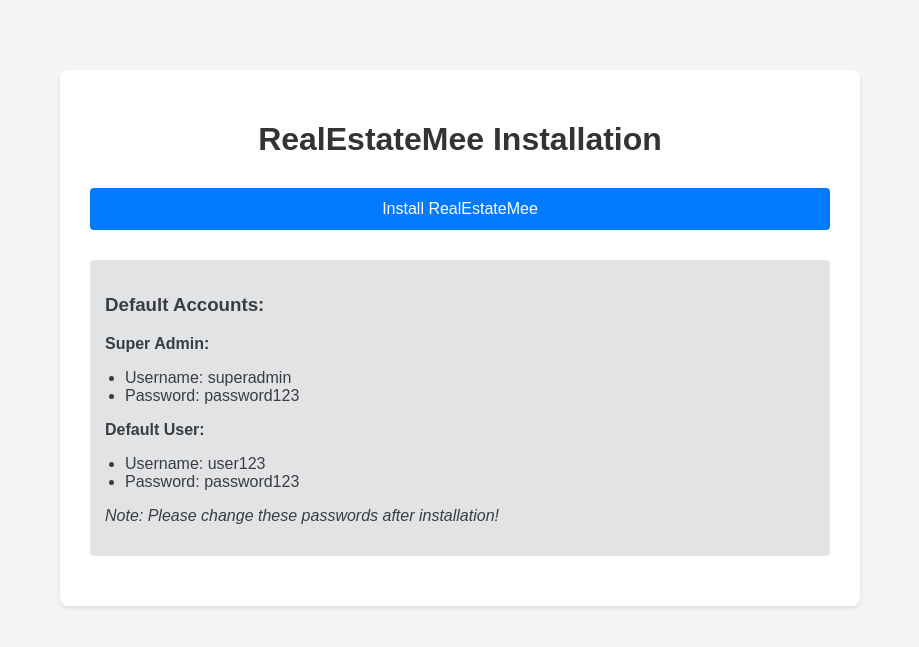
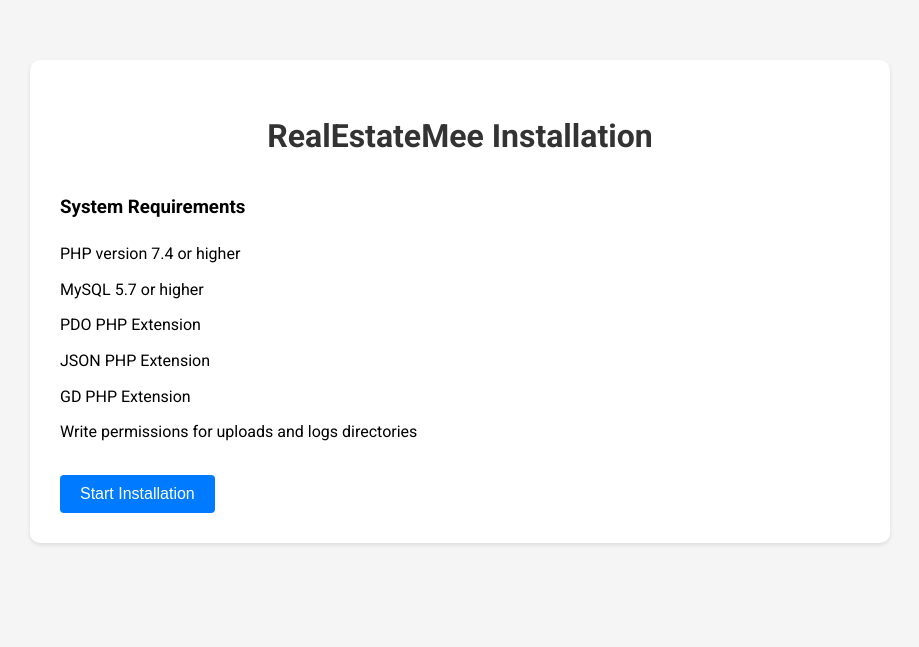
Before and after one commit to negecace/nextjs-app-bootstrap, a PHP site: page /RealEstateMee/install.php in a window 1280 px wide. Shown: the top 647 px of the page, without its empty margins (180-1099 px from the left). Run offline with PHP 8.4, Linux system fonts and the light colour scheme; data that the repository does not hold is empty.

Commit message:
Add RealEstateMee/install.php 1749420180854

```diff
--- a/RealEstateMee/install.php
+++ b/RealEstateMee/install.php
@@ -1,92 +1,136 @@
 <?php
 require_once 'config/db.php';
 
-// Function to check if installation is already done
-function isInstalled($pdo) {
+class Installer {
+    private $database;
+    private $errors = [];
+    private $success = [];
+
+    public function __construct() {
+        $this->database = new Database();
+    }
+
+    public function install() {
         try {
-        $stmt = $pdo->prepare("SELECT COUNT(*) FROM users WHERE role = 'superadmin'");
-        $stmt->execute();
-        return $stmt->fetchColumn() > 0;
-    } catch (PDOException $e) {
+            // 1. Check PHP version
+            if (version_compare(PHP_VERSION, '7.4.0', '<')) {
+                throw new Exception('PHP version must be 7.4 or higher. Current version: ' . PHP_VERSION);
+            }
+
+            // 2. Check required PHP extensions
+            $required_extensions = ['pdo', 'pdo_mysql', 'json', 'gd'];
+            foreach ($required_extensions as $ext) {
+                if (!extension_loaded($ext)) {
+                    throw new Exception("Required PHP extension not loaded: {$ext}");
+                }
+            }
+
+            // 3. Check database connection
+            $db = $this->database->getConnection();
+            $this->success[] = "Database connection successful";
+
+            // 4. Create database schema
+            $schema_file = __DIR__ . '/database/schema.sql';
+            if (!file_exists($schema_file)) {
+                throw new Exception('Database schema file not found');
+            }
+
+            $sql = file_get_contents($schema_file);
+            $statements = array_filter(array_map('trim', explode(';', $sql)));
+
+            foreach ($statements as $statement) {
+                if (!empty($statement)) {
+                    $db->exec($statement);
+                }
+            }
+            $this->success[] = "Database schema created successfully";
+
+            // 5. Create required directories
+            $directories = [
+                'public/uploads',
+                'public/uploads/properties',
+                'public/uploads/profiles',
+                'logs'
+            ];
+
+            foreach ($directories as $dir) {
+                if (!file_exists(__DIR__ . '/' . $dir)) {
+                    mkdir(__DIR__ . '/' . $dir, 0755, true);
+                }
+            }
+            $this->success[] = "Required directories created";
+
+            // 6. Create .htaccess file for security
+            $htaccess_content = "
+Options -Indexes
+<FilesMatch \"^\.ht\">
+    Order allow,deny
+    Deny from all
+</FilesMatch>
+";
+            file_put_contents(__DIR__ . '/.htaccess', $htaccess_content);
+            $this->success[] = "Security configurations applied";
+
+            // 7. Create config file
+            $config_sample = [
+                'DEBUG_MODE' => false,
+                'SITE_URL' => 'http://localhost/RealEstateMee',
+                'UPLOAD_PATH' => __DIR__ . '/public/uploads',
+                'MAX_FILE_SIZE' => 5242880, // 5MB
+                'ALLOWED_FILE_TYPES' => ['jpg', 'jpeg', 'png', 'pdf']
+            ];
+
+            file_put_contents(
+                __DIR__ . '/config/config.php',
+                '<?php return ' . var_export($config_sample, true) . ';'
+            );
+            $this->success[] = "Configuration file created";
+
+            return true;
+
+        } catch (Exception $e) {
+            $this->errors[] = $e->getMessage();
             return false;
         }
     }
 
-// Function to create default company
-function createDefaultCompany($pdo) {
-    $stmt = $pdo->prepare("INSERT INTO companies (name, pattern_color) VALUES (?, ?)");
-    $stmt->execute(['Caribbean Housing Solutions - Cahosol', '#007bff']);
-    return $pdo->lastInsertId();
+    public function getErrors() {
+        return $this->errors;
     }
 
-// Function to create a user
-function createUser($pdo, $username, $password, $role, $company_id = null) {
-    $password_hash = password_hash($password, PASSWORD_DEFAULT);
-    $stmt = $pdo->prepare("INSERT INTO users (username, password_hash, role, company_id) VALUES (?, ?, ?, ?)");
-    return $stmt->execute([$username, $password_hash, $role, $company_id]);
+    public function getSuccess() {
+        return $this->success;
+    }
 }
 
-// Start installation
-$messages = [];
-$errors = [];
-
+// Run installation if form is submitted
 if ($_SERVER['REQUEST_METHOD'] === 'POST') {
-    try {
-        // Check if already installed
-        if (isInstalled($pdo)) {
-            die("Installation has already been completed.");
-        }
-
-        // Begin transaction
-        $pdo->beginTransaction();
-
-        // Create default company
-        $company_id = createDefaultCompany($pdo);
-        $messages[] = "Default company created successfully.";
-
-        // Create super admin account
-        if (createUser($pdo, 'superadmin', 'password123', 'superadmin', null)) {
-            $messages[] = "Super admin account created successfully.";
-        } else {
-            throw new Exception("Failed to create super admin account.");
-        }
-
-        // Create default user account
-        if (createUser($pdo, 'user123', 'password123', 'user', $company_id)) {
-            $messages[] = "Default user account created successfully.";
-        } else {
-            throw new Exception("Failed to create default user account.");
-        }
-
-        // Commit transaction
-        $pdo->commit();
-        $messages[] = "Installation completed successfully!";
-
-    } catch (Exception $e) {
-        // Rollback transaction on error
-        $pdo->rollBack();
-        $errors[] = "Installation failed: " . $e->getMessage();
-    }
+    $installer = new Installer();
+    $success = $installer->install();
 }
 ?>
 
 <!DOCTYPE html>
 <html lang="en">
 <head>
-    <meta charset="UTF-8" />
-    <title>Install RealEstateMee</title>
+    <meta charset="UTF-8">
+    <meta name="viewport" content="width=device-width, initial-scale=1.0">
+    <title>RealEstateMee Installation</title>
+    <link href="https://fonts.googleapis.com/css2?family=Roboto:wght@300;400;500;700&display=swap" rel="stylesheet">
     <style>
         body {
-            font-family: Arial, sans-serif;
-            max-width: 800px;
-            margin: 50px auto;
+            font-family: 'Roboto', sans-serif;
+            line-height: 1.6;
+            margin: 0;
             padding: 20px;
-            background-color: #f5f5f5;
+            background: #f5f5f5;
         }
         .container {
-            background-color: white;
+            max-width: 800px;
+            margin: 40px auto;
+            background: white;
             padding: 30px;
-            border-radius: 8px;
+            border-radius: 10px;
             box-shadow: 0 2px 4px rgba(0,0,0,0.1);
         }
         h1 {
@@ -94,40 +138,43 @@ if ($_SERVER['REQUEST_METHOD'] === 'POST') {
             margin-bottom: 30px;
             text-align: center;
         }
-        .message {
+        .success {
+            color: #155724;
+            background-color: #d4edda;
+            border: 1px solid #c3e6cb;
             padding: 15px;
             margin-bottom: 20px;
             border-radius: 4px;
         }
-        .success {
-            background-color: #d4edda;
-            color: #155724;
+        .error {
+            color: #721c24;
+            background-color: #f8d7da;
+            border: 1px solid #f5c6cb;
+            padding: 15px;
+            margin-bottom: 20px;
+            border-radius: 4px;
         }
-        .error {
-            background-color: #f8d7da;
-            color: #721c24;
-        }
-        .info {
-            background-color: #e2e3e5;
-            color: #383d41;
-            margin-top: 30px;
-        }
-        button {
-            background-color: #007bff;
+        .btn {
+            background: #007bff;
             color: white;
+            padding: 10px 20px;
             border: none;
-            padding: 12px 24px;
             border-radius: 4px;
             cursor: pointer;
             font-size: 16px;
-            width: 100%;
         }
-        button:hover {
-            background-color: #0056b3;
+        .btn:hover {
+            background: #0056b3;
         }
         ul {
-            margin: 0;
-            padding-left: 20px;
+            list-style-type: none;
+            padding: 0;
+        }
+        li {
+            margin-bottom: 10px;
+        }
+        .requirements {
+            margin-bottom: 30px;
         }
     </style>
 </head>
@@ -135,54 +182,52 @@ if ($_SERVER['REQUEST_METHOD'] === 'POST') {
     <div class="container">
         <h1>RealEstateMee Installation</h1>
 
-        <?php if (!empty($errors)): ?>
-            <div class="message error">
+        <?php if (isset($installer)): ?>
+            <?php if ($success): ?>
+                <div class="success">
+                    <h3>Installation Successful!</h3>
                     <ul>
-                    <?php foreach ($errors as $error): ?>
-                        <li><?=htmlspecialchars($error)?></li>
+                        <?php foreach ($installer->getSuccess() as $message): ?>
+                            <li><?php echo htmlspecialchars($message); ?></li>
+                        <?php endforeach; ?>
+                    </ul>
+                    <p>Default superadmin credentials:</p>
+                    <ul>
+                        <li>Username: superadmin</li>
+                        <li>Password: DefaultPass123</li>
+                    </ul>
+                    <p><strong>Please change these credentials immediately after logging in!</strong></p>
+                </div>
+            <?php else: ?>
+                <div class="error">
+                    <h3>Installation Failed</h3>
+                    <ul>
+                        <?php foreach ($installer->getErrors() as $error): ?>
+                            <li><?php echo htmlspecialchars($error); ?></li>
                         <?php endforeach; ?>
                     </ul>
                 </div>
             <?php endif; ?>
+        <?php endif; ?>
 
-        <?php if (!empty($messages)): ?>
-            <div class="message success">
+        <div class="requirements">
+            <h3>System Requirements</h3>
             <ul>
-                    <?php foreach ($messages as $message): ?>
-                        <li><?=htmlspecialchars($message)?></li>
-                    <?php endforeach; ?>
+                <li>PHP version 7.4 or higher</li>
+                <li>MySQL 5.7 or higher</li>
+                <li>PDO PHP Extension</li>
+                <li>JSON PHP Extension</li>
+                <li>GD PHP Extension</li>
+                <li>Write permissions for uploads and logs directories</li>
             </ul>
         </div>
-        <?php endif; ?>
 
-        <?php if (!isInstalled($pdo)): ?>
-            <form method="POST">
-                <button type="submit">Install RealEstateMee</button>
+        <?php if (!isset($success) || !$success): ?>
+            <form method="POST" action="">
+                <button type="submit" class="btn">Start Installation</button>
             </form>
-
-            <div class="message info">
-                <h3>Default Accounts:</h3>
-                <p><strong>Super Admin:</strong></p>
-                <ul>
-                    <li>Username: superadmin</li>
-                    <li>Password: password123</li>
-                </ul>
-                <p><strong>Default User:</strong></p>
-                <ul>
-                    <li>Username: user123</li>
-                    <li>Password: password123</li>
-                </ul>
-                <p><em>Note: Please change these passwords after installation!</em></p>
-            </div>
         <?php else: ?>
-            <div class="message info">
-                <p>RealEstateMee is already installed.</p>
-                <p>You can:</p>
-                <ul>
-                    <li><a href="super_admin_panel/login.php">Login as Super Admin</a></li>
-                    <li><a href="user_management/login.php">Login as User</a></li>
-                </ul>
-            </div>
+            <a href="user_management/login.php" class="btn">Go to Login</a>
         <?php endif; ?>
     </div>
 </body>
```
Lines whose indentation alone changed are shown as unchanged.
